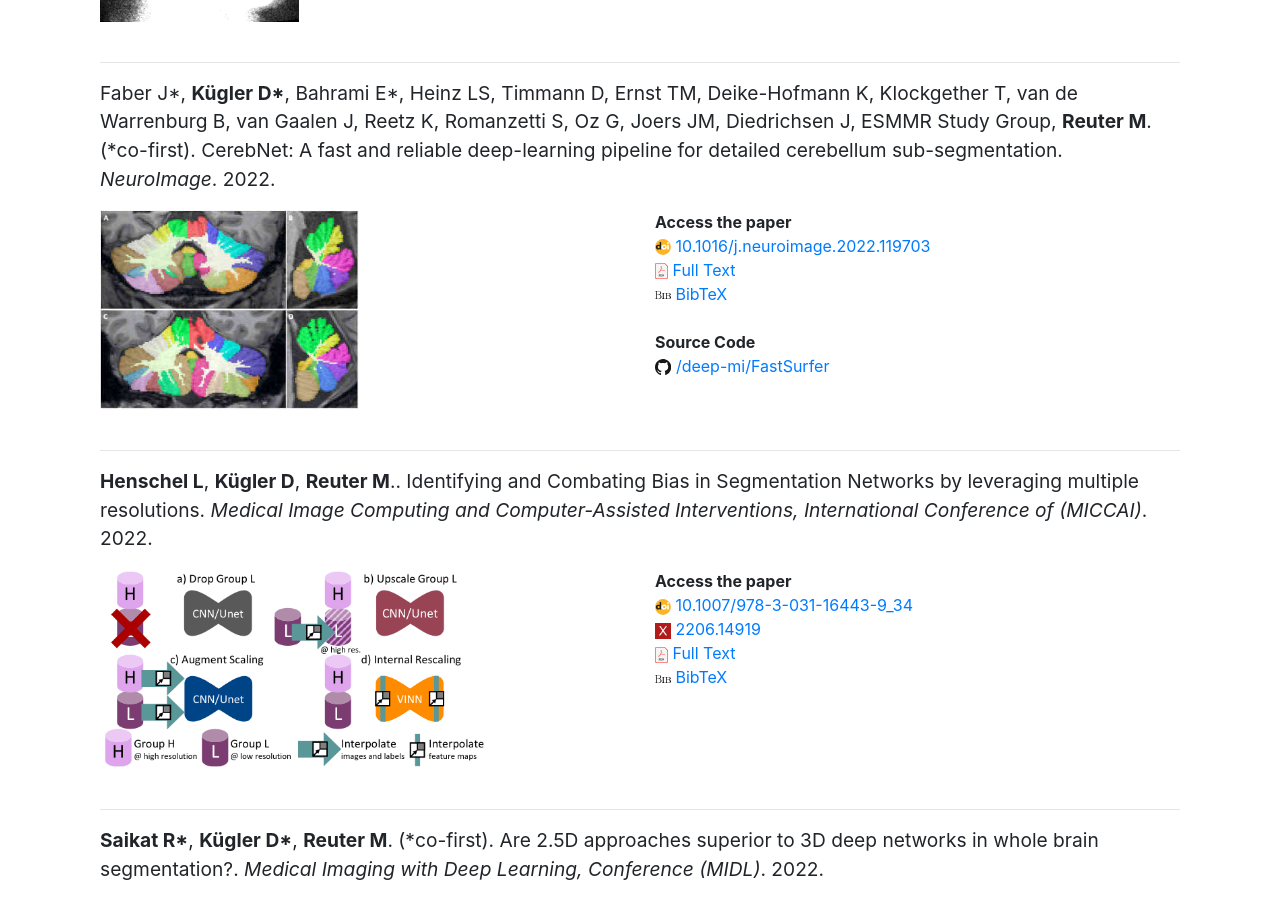
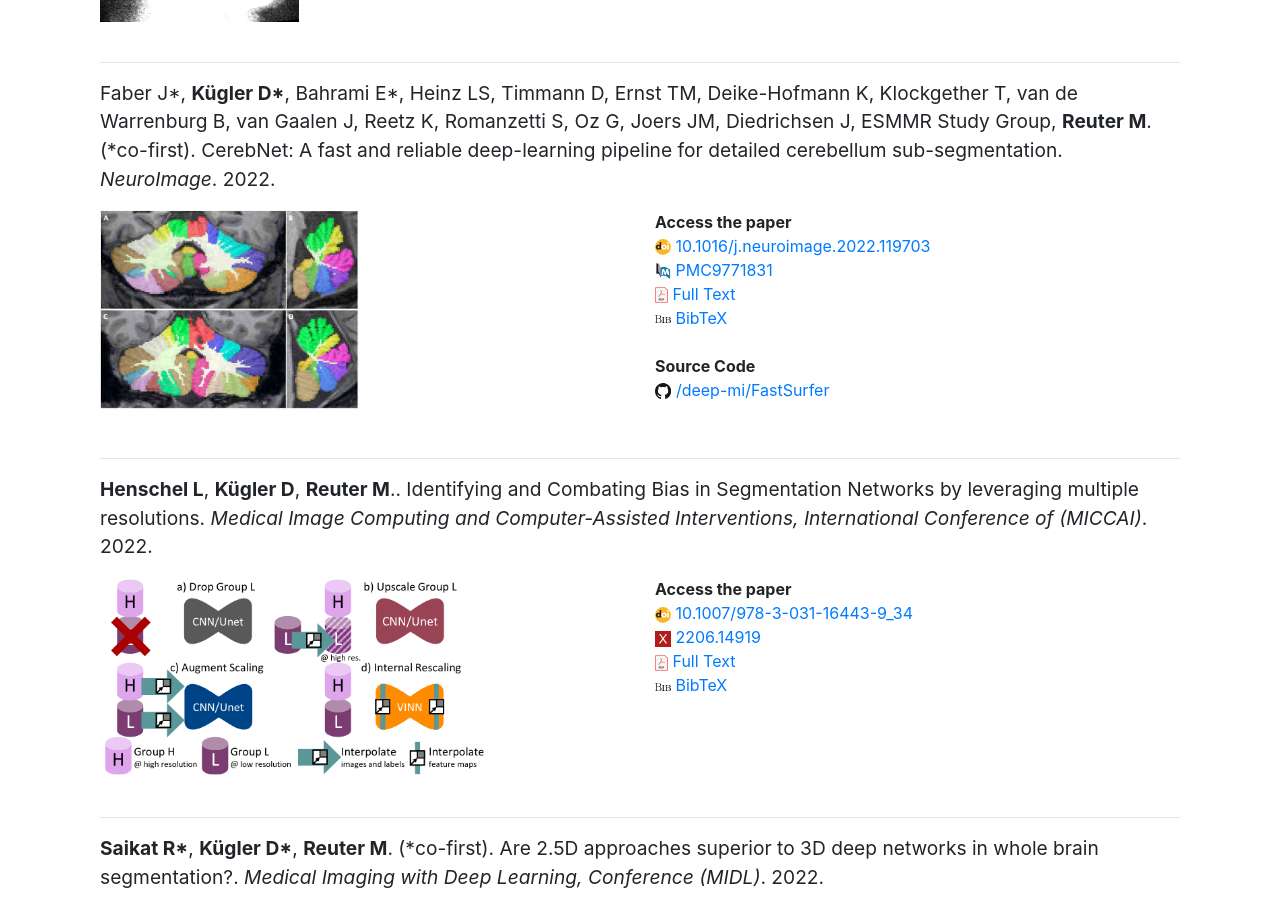
Before and after one commit to Deep-MI/Deep-MI.github.io, a Jekyll site: the page built from publications/index.html, in a window 1280 px wide and 900 px high, scrolled down 3245 px. Built offline with Jekyll 4.4.1, drawn with Linux system fonts in a browser that asks for light colours; nearby versions of some CDN libraries; comment, search, counter and statistics services are not loaded.

Commit message:
Update pmcid

```diff
--- a/_data/publications.yml
+++ b/_data/publications.yml
@@ -152,6 +152,7 @@
   year: 2022
   github: /deep-mi/FastSurfer
   doi: 10.1016/j.neuroimage.2022.119703
+  pmcid: 'PMC9771831'
   image: '/static/pub/faber_2022.jpg'
   pdf: 'https://www.sciencedirect.com/science/article/pii/S1053811922008242/pdfft?isDTMRedir=true&download=true'
   bibtex: '/static/pub/faber_2022.bib'
```
